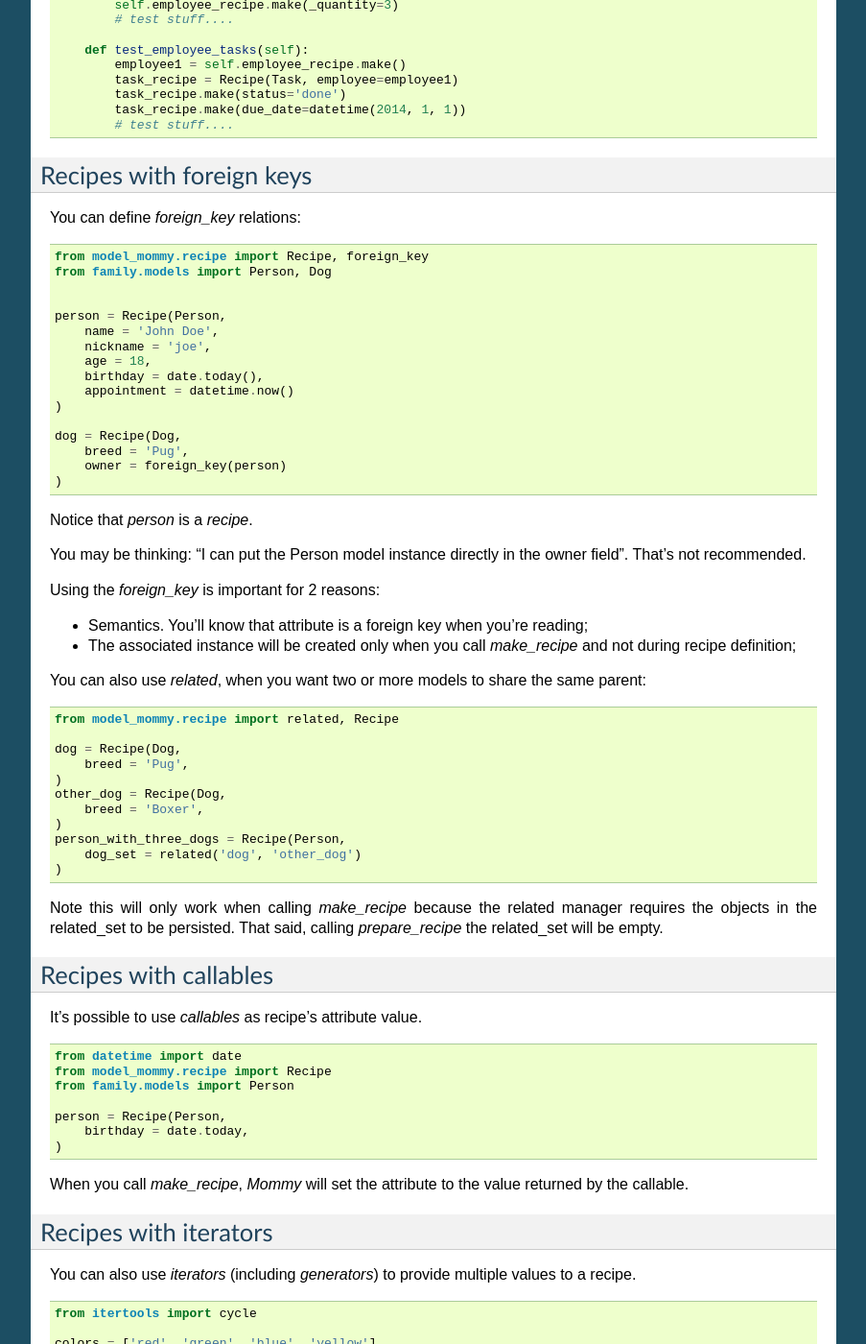
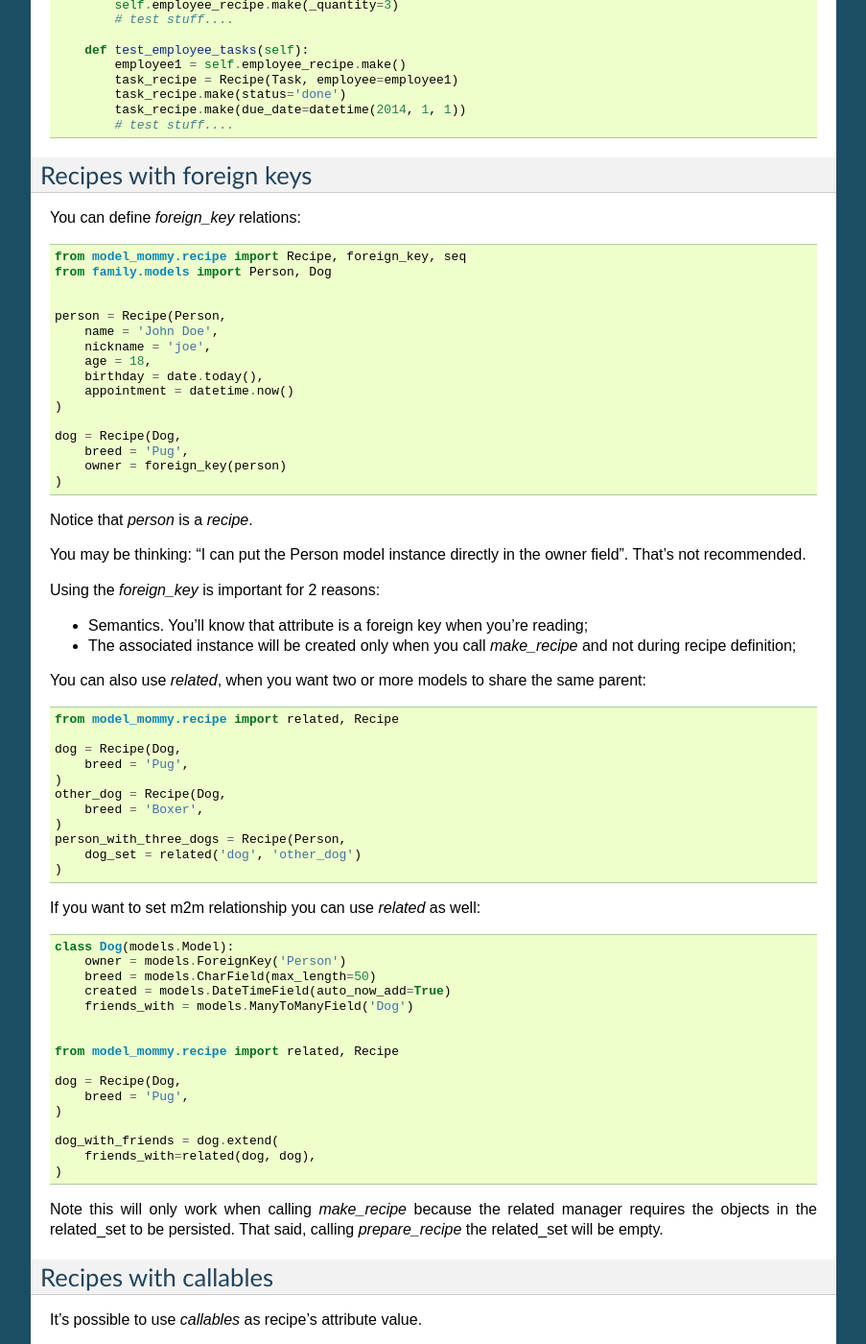
Before and after one commit to berinhard/model_mommy, a Sphinx documentation site: the page built from docs/source/recipes.rst, in a window 1280 px wide and 1400 px high, scrolled down 2044 px. Shown: the whole window at 96% size, without its empty margins (198-1101 px from the left). Built offline with Sphinx 7.4.7, drawn with Linux system fonts in a browser that asks for light colours.

Commit message:
added docs

```diff
--- a/docs/source/recipes.rst
+++ b/docs/source/recipes.rst
@@ -138,7 +138,7 @@ You can define `foreign_key` relations:
 
 .. code-block:: python
 
-    from model_mommy.recipe import Recipe, foreign_key
+    from model_mommy.recipe import Recipe, foreign_key, seq
     from family.models import Person, Dog
 
 
@@ -179,6 +179,28 @@ You can also use `related`, when you want two or more models to share the same p
     )
     person_with_three_dogs = Recipe(Person,
         dog_set = related('dog', 'other_dog')
+    )
+
+
+If you want to set m2m relationship you can use `related` as well:
+
+.. code-block:: python
+
+    class Dog(models.Model):
+        owner = models.ForeignKey('Person')
+        breed = models.CharField(max_length=50)
+        created = models.DateTimeField(auto_now_add=True)
+        friends_with = models.ManyToManyField('Dog')
+
+
+    from model_mommy.recipe import related, Recipe
+
+    dog = Recipe(Dog,
+        breed = 'Pug',
+    )
+
+    dog_with_friends = dog.extend(
+        friends_with=related(dog, dog),
     )
 
 Note this will only work when calling `make_recipe` because the related manager requires the objects in the related_set to be persisted. That said, calling `prepare_recipe` the related_set will be empty.
```
